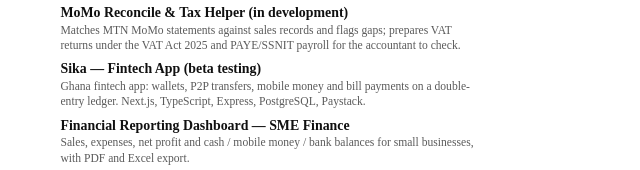
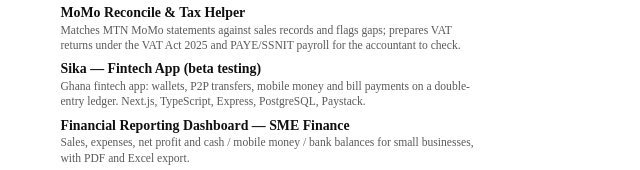
Before and after one commit to TREAD21/portfolio, a plain HTML site: page cv-source/cv.html in a window 1280 px wide. Shown: the part 1690-1860 px from the top of the page, 0-640 px from the left. Drawn offline with Linux system fonts and the light colour scheme.

Commit message:
Drop the in-development label from MoMo Reconcile & Tax Helper
Co-Authored-By: Claude Opus 5.5 <noreply@anthropic.com>

```diff
--- a/cv-source/cv.html
+++ b/cv-source/cv.html
@@ -35,6 +35,6 @@ mark { background: #fff3b0; color: inherit; padding: 0 .4mm; }
 <h2>Education</h2><div class="entry"><div class="row"><h3>BSc Accounting</h3><span class="dates">2021 – 2025</span></div><p class="org">University of Ghana, Legon</p></div><div class="entry"><div class="row"><h3>WASSCE</h3><span class="dates">2015 – 2018</span></div><p class="org">Oyoko Methodist Senior High School</p></div>
 <h2>Leadership</h2><div class="entry"><div class="row"><h3>Financial Secretary</h3><span class="dates">2024 – 2025</span></div><p class="org">University of Ghana</p><ul><li>Led budgeting, financial record keeping and resource allocation for organisation events.</li><li>Ensured fiscal accountability by keeping clear ledgers and presenting periodic financial summaries to the executive board.</li></ul></div><div class="entry"><div class="row"><h3>Organizing Secretary</h3><span class="dates">2023 – 2024</span></div><p class="org">University of Ghana</p><ul><li>Directed planning and logistics for major campus events, conferences and student programmes.</li></ul></div>
 <h2>Courses &amp; learning</h2><div class="entry"><div class="row"><h3>Chartered Accountancy (ICAG)</h3><span class="dates">In progress</span></div><p class="org">Institute of Chartered Accountants, Ghana</p><ul><li>Professional accountancy training and examinations.</li></ul></div><div class="entry"><div class="row"><h3>Business Intelligence &amp; Advanced Excel</h3><span class="dates">2026</span></div><p class="org">Nexus BI Excel School</p><ul><li>12-week programme in business intelligence and advanced spreadsheet analysis.</li></ul></div><div class="entry"><div class="row"><h3>Professional Development Programme</h3><span class="dates"></span></div><p class="org">ALX Africa</p><ul><li>Career development and technical training.</li></ul></div>
-<h2>Selected projects</h2><div class="proj"><h3>TREADCO SchoolHub — School Management SaaS</h3><p>Subscription app for private schools: admissions, fees with receipts and online payment, attendance, report cards, payroll (SSNIT, PAYE), term closing, safe pickup and a bursar&#x27;s budget and profit view. Next.js, Paystack.</p></div><div class="proj"><h3>MoMo Reconcile &amp; Tax Helper (in development)</h3><p>Matches MTN MoMo statements against sales records and flags gaps; prepares VAT returns under the VAT Act 2025 and PAYE/SSNIT payroll for the accountant to check.</p></div><div class="proj"><h3>Sika — Fintech App (beta testing)</h3><p>Ghana fintech app: wallets, P2P transfers, mobile money and bill payments on a double-entry ledger. Next.js, TypeScript, Express, PostgreSQL, Paystack.</p></div><div class="proj"><h3>Financial Reporting Dashboard — SME Finance</h3><p>Sales, expenses, net profit and cash / mobile money / bank balances for small businesses, with PDF and Excel export.</p></div><div class="proj"><h3>BIZWISE — Business Finance App (in development)</h3><p>Sales, customer invoices, order tracking, inventory and finances for small businesses, with exact pesewa totals. Node.js, Express, SQLite.</p></div><div class="proj"><h3>Personal Portfolio Website</h3><p>Responsive, accessible portfolio designed and hand-coded in HTML, CSS and JavaScript.</p></div>
+<h2>Selected projects</h2><div class="proj"><h3>TREADCO SchoolHub — School Management SaaS</h3><p>Subscription app for private schools: admissions, fees with receipts and online payment, attendance, report cards, payroll (SSNIT, PAYE), term closing, safe pickup and a bursar&#x27;s budget and profit view. Next.js, Paystack.</p></div><div class="proj"><h3>MoMo Reconcile &amp; Tax Helper</h3><p>Matches MTN MoMo statements against sales records and flags gaps; prepares VAT returns under the VAT Act 2025 and PAYE/SSNIT payroll for the accountant to check.</p></div><div class="proj"><h3>Sika — Fintech App (beta testing)</h3><p>Ghana fintech app: wallets, P2P transfers, mobile money and bill payments on a double-entry ledger. Next.js, TypeScript, Express, PostgreSQL, Paystack.</p></div><div class="proj"><h3>Financial Reporting Dashboard — SME Finance</h3><p>Sales, expenses, net profit and cash / mobile money / bank balances for small businesses, with PDF and Excel export.</p></div><div class="proj"><h3>BIZWISE — Business Finance App (in development)</h3><p>Sales, customer invoices, order tracking, inventory and finances for small businesses, with exact pesewa totals. Node.js, Express, SQLite.</p></div><div class="proj"><h3>Personal Portfolio Website</h3><p>Responsive, accessible portfolio designed and hand-coded in HTML, CSS and JavaScript.</p></div>
 </div><aside class="side"><h2>Skills</h2><p class="kv"><b>Finance &amp; accounting:</b> Bookkeeping, reconciliation, financial statements, budgeting, variance analysis</p><p class="kv"><b>Reporting:</b> Microsoft Excel, Pivot tables, KPI design, Data visualisation</p><p class="kv"><b>Web development:</b> HTML, CSS, JavaScript, Git</p><p class="kv"><b>App development:</b> React / Next.js, Node.js, REST APIs, SQL databases, Installable web apps (PWA), Paystack payments</p><p class="kv"><b>Graphic design:</b> Photoshop, Illustrator, Canva</p><p class="kv"><b>Administration:</b> Documentation, data cleaning and analysis, Microsoft Office</p><h2>Additional</h2><p class="kv"><b>Languages:</b> English (fluent), Twi (native), French (basic)</p><p class="kv"><b>References:</b> Available on request.</p></aside></main>
 </div></body></html>
```
Also changed, not shown: 2 other files.
